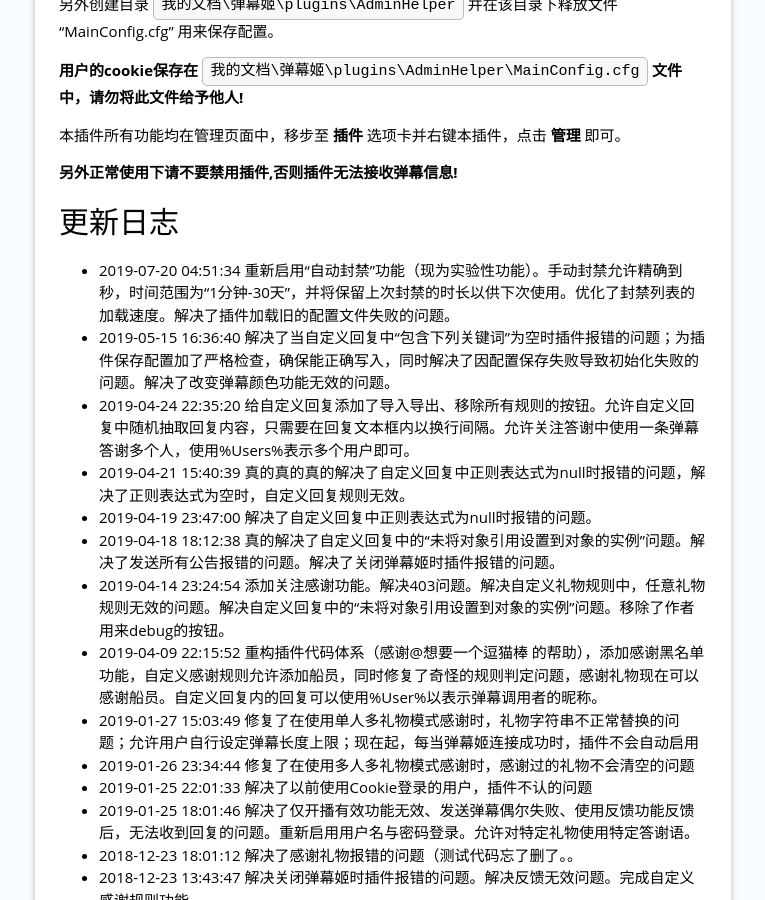
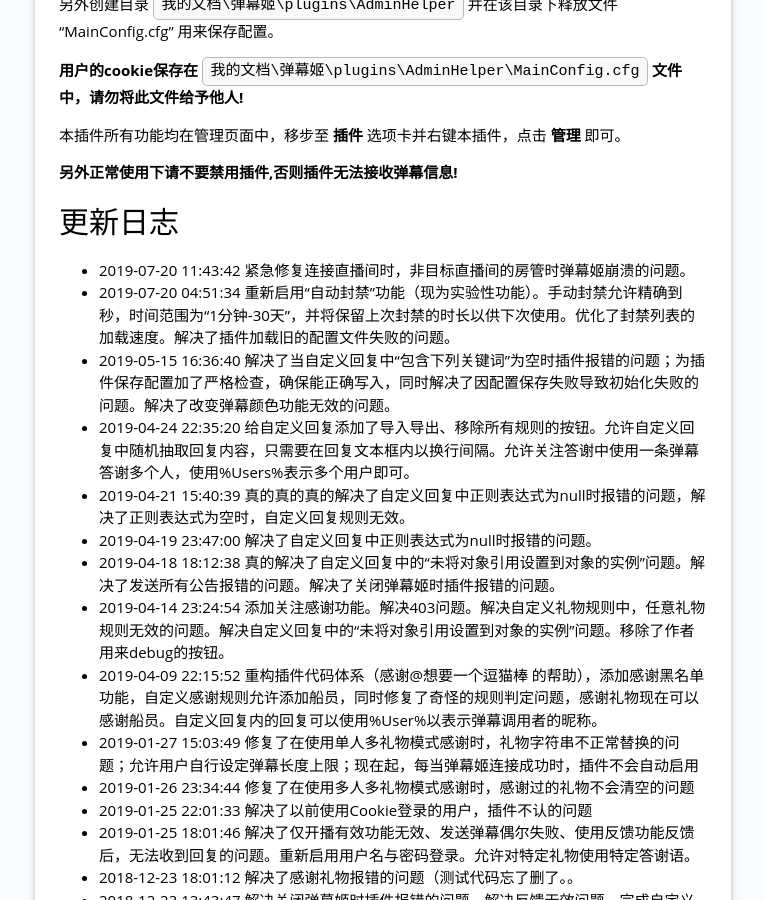
Before and after one commit to Bililive/www.danmuji.org, a Jekyll site: the page built from _plugin/AdminHelper.md, in a window 1280 px wide and 900 px high, scrolled down 1175 px. Shown: the whole window, without its empty margins (309-1074 px from the left). Built offline with Jekyll 4.4.1, drawn with Linux system fonts in a browser that asks for light colours.

Commit message:
更新房管助手重制版至1.2.7.1
紧急修复连接直播间时，非目标直播间的房管时弹幕姬崩溃的问题。

```diff
--- a/_plugin/AdminHelper.md
+++ b/_plugin/AdminHelper.md
@@ -5,10 +5,10 @@
 plugin_author: 西井丶＆想要一个逗猫棒
 plugin_name: 房管助手重制版
 plugin_desc: 房管必备
-plugin_version: 1.2.7
-plugin_update_datetime: 2019-07-20 04:51:34 +0800
+plugin_version: 1.2.7.1
+plugin_update_datetime: 2019-07-20 11:43:42 +0800
 plugin_update_desc: |-
-  重新启用“自动封禁”功能（现为实验性功能）。手动封禁允许精确到秒，时间范围为“1分钟-30天”，并将保留上次封禁的时长以供下次使用。优化了封禁列表的加载速度。解决了插件加载旧的配置文件失败的问题。
+  紧急修复连接直播间时，非目标直播间的房管时弹幕姬崩溃的问题。上个版本的更新内容：重新启用“自动封禁”功能（现为实验性功能）。手动封禁允许精确到秒，时间范围为“1分钟-30天”，并将保留上次封禁的时长以供下次使用。优化了封禁列表的加载速度。解决了插件加载旧的配置文件失败的问题。
 plugin_dllink: /resource/AdminHelper/AdminHelper.zip
 plugin_dlnote: 直接提取压缩包里的dll放进插件目录即可
 ---
@@ -56,6 +56,7 @@
 
 更新日志
 ---
+- 2019-07-20 11:43:42 紧急修复连接直播间时，非目标直播间的房管时弹幕姬崩溃的问题。
 - 2019-07-20 04:51:34 重新启用“自动封禁”功能（现为实验性功能）。手动封禁允许精确到秒，时间范围为“1分钟-30天”，并将保留上次封禁的时长以供下次使用。优化了封禁列表的加载速度。解决了插件加载旧的配置文件失败的问题。
 - 2019-05-15 16:36:40 解决了当自定义回复中“包含下列关键词”为空时插件报错的问题；为插件保存配置加了严格检查，确保能正确写入，同时解决了因配置保存失败导致初始化失败的问题。解决了改变弹幕颜色功能无效的问题。
 - 2019-04-24 22:35:20 给自定义回复添加了导入导出、移除所有规则的按钮。允许自定义回复中随机抽取回复内容，只需要在回复文本框内以换行间隔。允许关注答谢中使用一条弹幕答谢多个人，使用%Users%表示多个用户即可。
```
Also changed, not shown: 2 other files.
